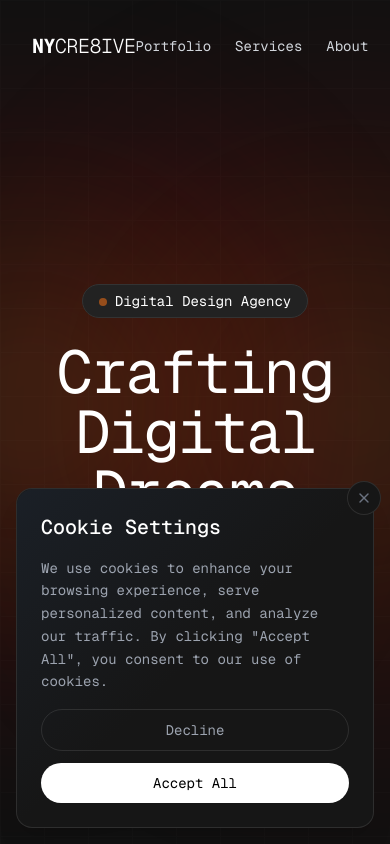
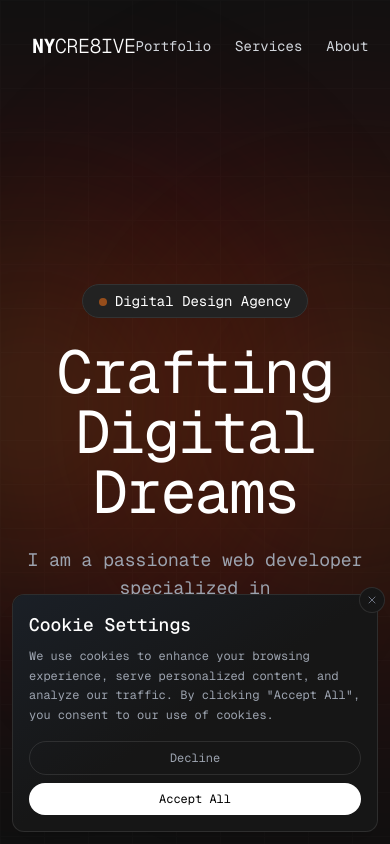
Before and after one commit to nanayawdev/nycre8ivestudio, a Next.js app: page / in a window 390 px wide. Shown: the top 844 px of the page. Built offline with nearby package versions, Linux system fonts and the light colour scheme.

Commit message:
Enhance the responsiveness of the cookie consent component for all screen sizes

```diff
--- a/components/ui/cookie-consent.tsx
+++ b/components/ui/cookie-consent.tsx
@@ -35,42 +35,42 @@ export function CookieConsent() {
           animate={{ y: 0, opacity: 1 }}
           exit={{ y: 100, opacity: 0 }}
           transition={{ type: "spring", stiffness: 100, damping: 20 }}
-          className="fixed bottom-0 left-0 right-0 z-50 p-4"
+          className="fixed bottom-0 left-0 right-0 z-50 p-3 sm:p-4 md:p-6"
         >
-          <div className="max-w-4xl mx-auto">
-            <div className="relative bg-[#161616] rounded-2xl p-6 shadow-xl border border-white/10">
+          <div className="max-w-[90rem] mx-auto">
+            <div className="relative bg-[#161616] rounded-xl sm:rounded-2xl p-4 sm:p-6 md:p-8 shadow-xl border border-white/10">
               {/* Gradient overlay */}
-              <div className="absolute inset-0 rounded-2xl bg-gradient-to-br from-gray-800/50 via-transparent to-transparent" />
+              <div className="absolute inset-0 rounded-xl sm:rounded-2xl bg-gradient-to-br from-gray-800/50 via-transparent to-transparent" />
 
-              {/* Close button - adjusted positioning */}
+              {/* Close button */}
               <button
                 onClick={handleDecline}
-                className="absolute -top-2 -right-2 p-2 rounded-full bg-[#161616] border border-white/10 text-gray-500 hover:text-white transition-colors z-10"
+                className="absolute -top-2 -right-2 p-1.5 sm:p-2 rounded-full bg-[#161616] border border-white/10 text-gray-500 hover:text-white transition-colors z-10"
               >
-                <X className="w-4 h-4" />
+                <X className="w-3 h-3 sm:w-4 sm:h-4" />
               </button>
 
               {/* Content */}
-              <div className="relative flex flex-col md:flex-row items-start md:items-center gap-4 md:gap-8">
-                <div className="flex-1 space-y-4">
-                  <h3 className="text-xl font-medium text-white">Cookie Settings</h3>
-                  <p className="text-gray-400 text-sm leading-relaxed">
+              <div className="relative flex flex-col lg:flex-row items-start lg:items-center gap-4 lg:gap-8">
+                <div className="flex-1 space-y-2 sm:space-y-4">
+                  <h3 className="text-lg sm:text-xl font-medium text-white">Cookie Settings</h3>
+                  <p className="text-xs sm:text-sm text-gray-400 leading-relaxed max-w-3xl">
                     We use cookies to enhance your browsing experience, serve personalized content, and analyze our traffic.
                     By clicking &quot;Accept All&quot;, you consent to our use of cookies.
                   </p>
                 </div>
 
                 {/* Buttons */}
-                <div className="flex flex-col sm:flex-row gap-3 w-full md:w-auto">
+                <div className="flex flex-col xs:flex-row gap-2 sm:gap-3 w-full lg:w-auto">
                   <button
                     onClick={handleDecline}
-                    className="px-6 py-2.5 rounded-full text-sm text-gray-400 hover:text-white border border-white/10 hover:border-white/20 transition-colors"
+                    className="px-4 sm:px-6 py-2 sm:py-2.5 rounded-full text-xs sm:text-sm text-gray-400 hover:text-white border border-white/10 hover:border-white/20 transition-colors whitespace-nowrap"
                   >
                     Decline
                   </button>
                   <button
                     onClick={handleAccept}
-                    className="px-6 py-2.5 rounded-full text-sm bg-white text-black hover:bg-gray-100 transition-colors"
+                    className="px-4 sm:px-6 py-2 sm:py-2.5 rounded-full text-xs sm:text-sm bg-white text-black hover:bg-gray-100 transition-colors whitespace-nowrap"
                   >
                     Accept All
                   </button>
--- a/tailwind.config.js
+++ b/tailwind.config.js
@@ -68,7 +68,11 @@ module.exports = {
           '0%, 100%': { backgroundPosition: '0% 50%' },
           '50%': { backgroundPosition: '100% 50%' },
         }
-      }
+      },
+      screens: {
+        'xs': '475px',
+        // ... other screens
+      },
     },
   },
   plugins: [require("tailwindcss-animate")],
```
